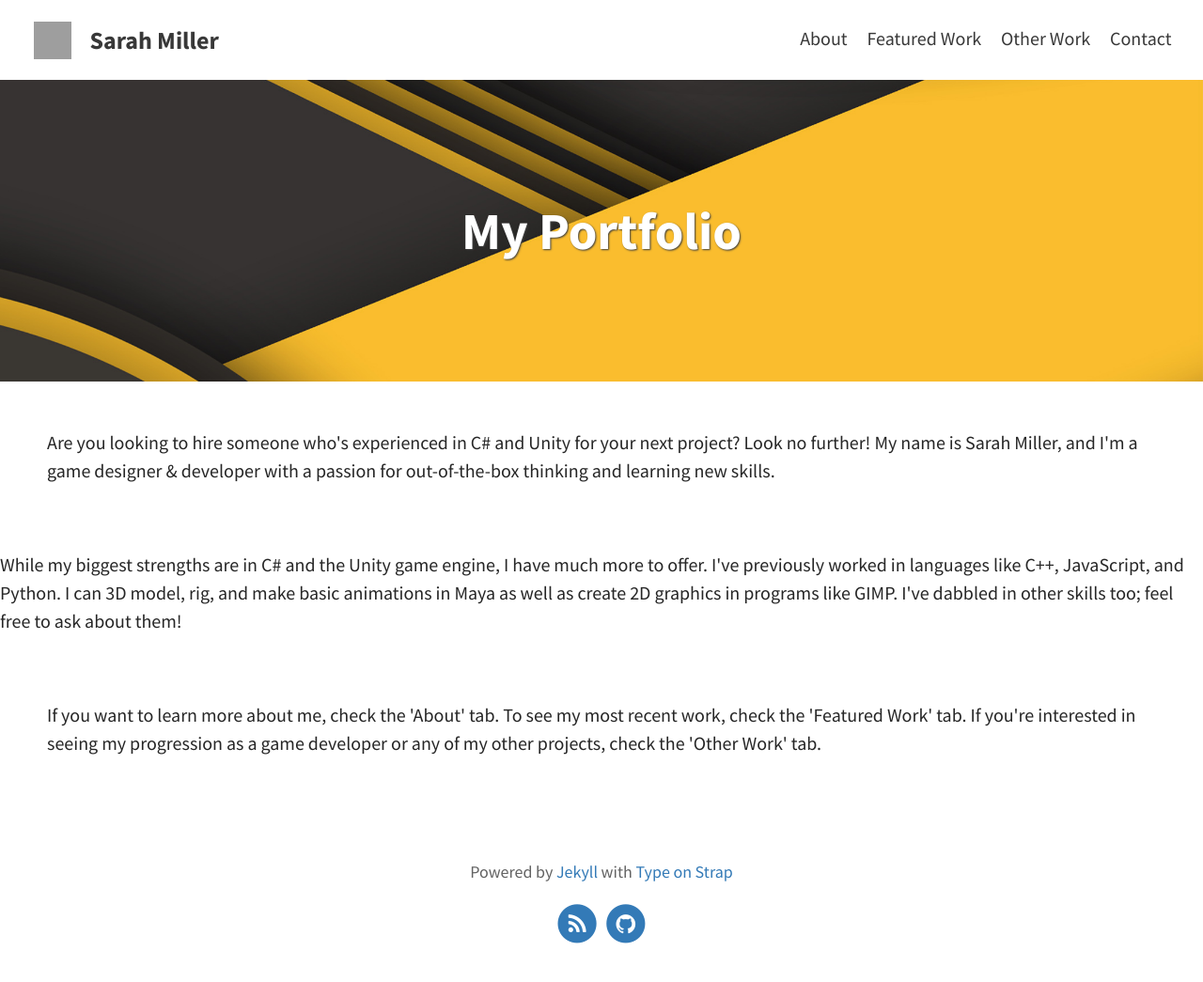
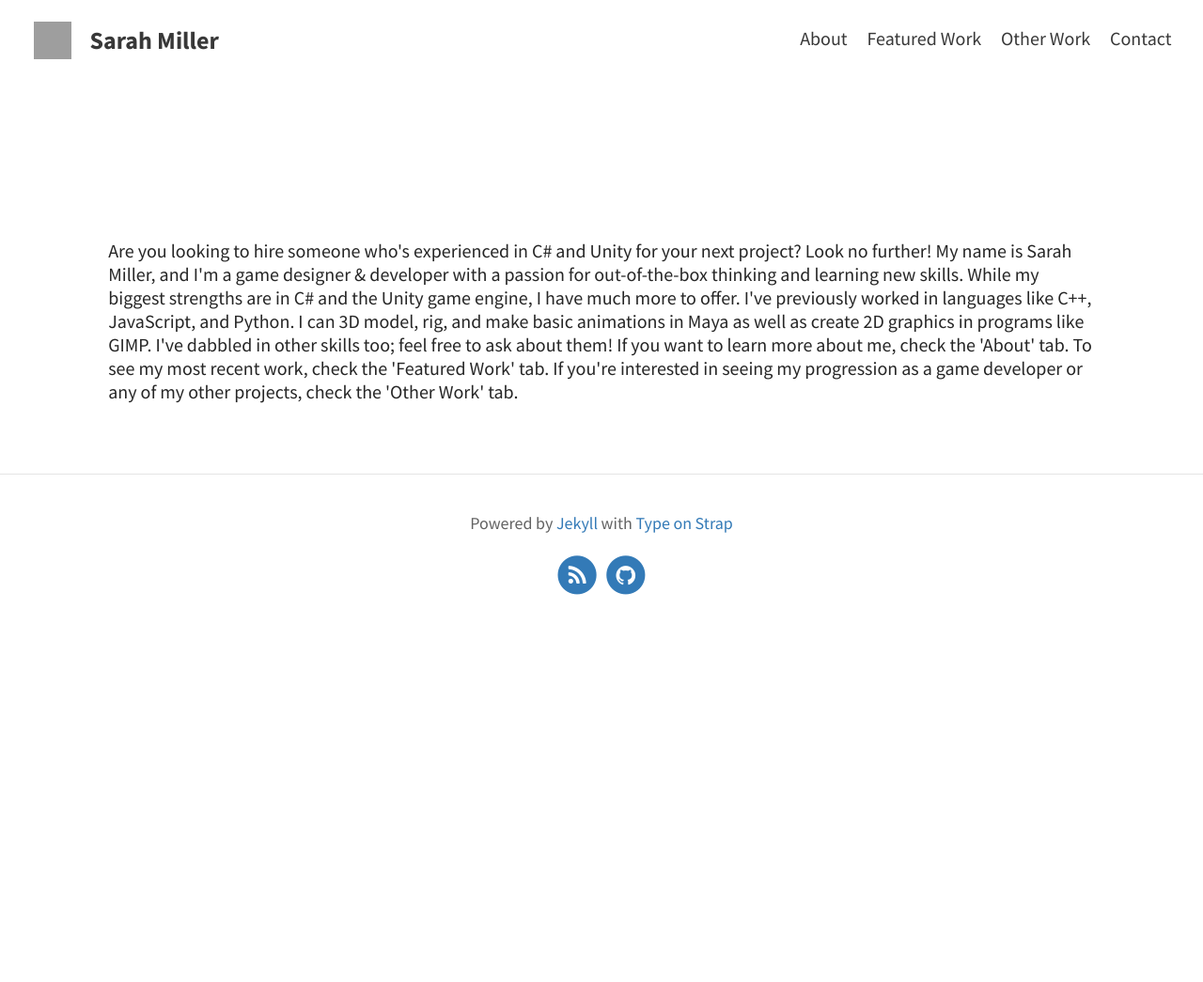
Before and after one commit to smillerworks/portfolio, a Jekyll site: the page built from index.html, in a window 1280 px wide. Shown: the whole page at 94% size. Built offline with Jekyll 4.4.1, drawn with Linux system fonts in a browser that asks for light colours; the list of posts is cut into pages by our own code; after the commit the page ends 900 px from its top, so only the background shows below that; grey boxes are pictures that could not be loaded.

Commit message:
Update index.html

```diff
--- a/index.html
+++ b/index.html
@@ -1,15 +1,7 @@
 ---
-layout: home
+layout: page
 ---
 
-<p style="padding:50px">
 Are you looking to hire someone who's experienced in C# and Unity for your next project? Look no further! My name is Sarah Miller, and I'm a game designer & developer with a passion for out-of-the-box thinking and learning new skills.
-</p>
-
-<p>
   While my biggest strengths are in C# and the Unity game engine, I have much more to offer. I've previously worked in languages like C++, JavaScript, and Python. I can 3D model, rig, and make basic animations in Maya as well as create 2D graphics in programs like GIMP. I've dabbled in other skills too; feel free to ask about them!
-</p>
-
-<p style="padding:50px">
   If you want to learn more about me, check the 'About' tab. To see my most recent work, check the 'Featured Work' tab. If you're interested in seeing my progression as a game developer or any of my other projects, check the 'Other Work' tab.
-</p>
```
